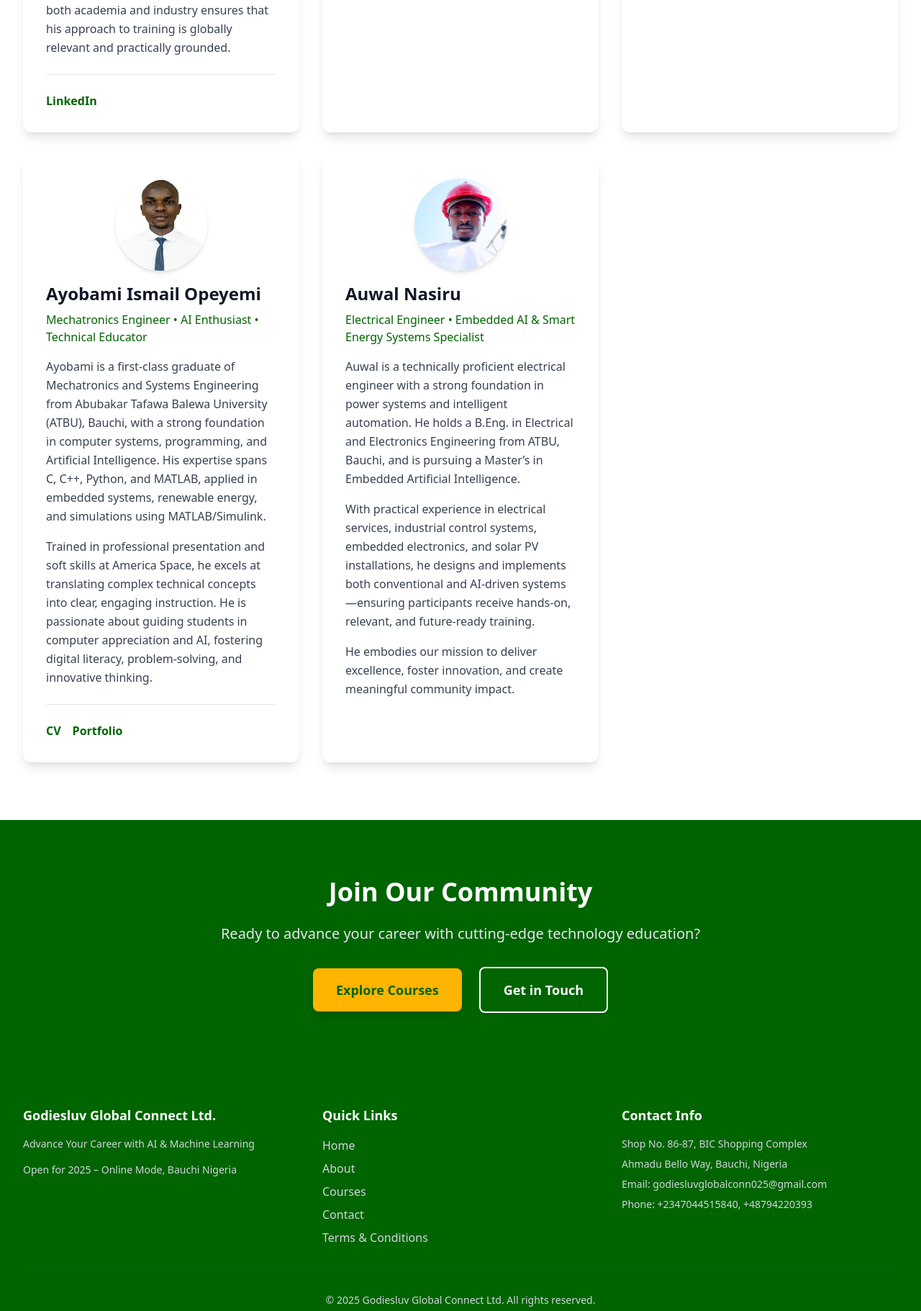
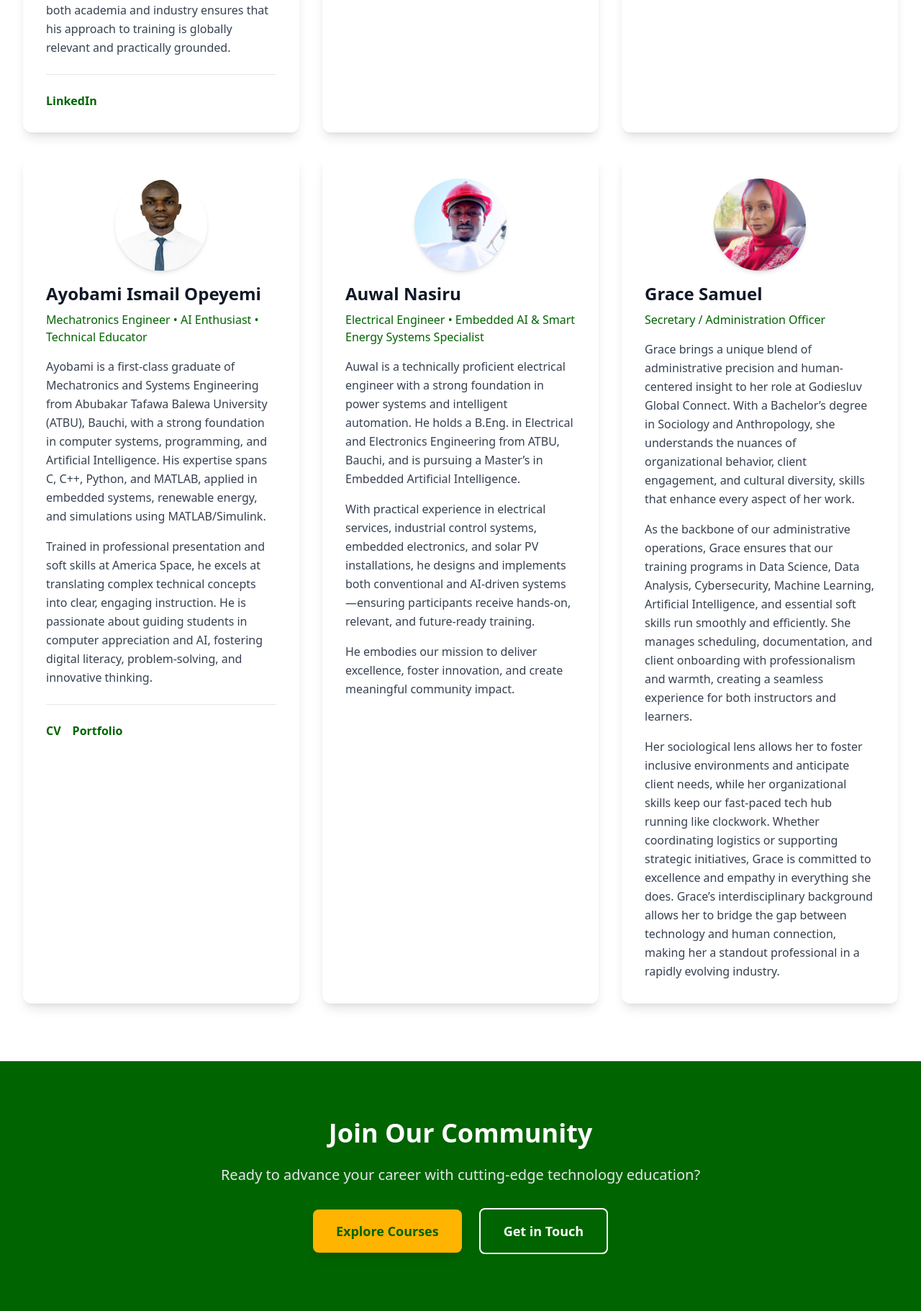
Before and after one commit to DamaMichaelYohanna/mannielytics, a Django app: page /about/ in a window 1280 px wide. Shown: the part 4146-5967 px from the top of the page at 72% size. Run offline with Django 5.2, Linux system fonts and the light colour scheme; some libraries are stand-ins or nearby versions.

Commit message:
updated profile

```diff
--- a/templates/core/about.html
+++ b/templates/core/about.html
@@ -478,6 +478,19 @@
           <p>He embodies our mission to deliver excellence, foster innovation, and create meaningful community impact.</p>
         </div>
       </div>
+      <!-- Grace Sammuel -->
+      <div class="bg-white rounded-xl shadow-lg p-8 hover:shadow-xl transition-shadow duration-300 animate-slide-up delay-200 h-full flex flex-col">
+        <img src="{% static 'grace-samuel.jpg' %}" alt="Auwal Nasiru" class="w-32 h-32 rounded-full object-cover mx-auto mb-4 shadow-md" loading="lazy">
+        <h3 class="text-2xl font-semibold text-gray-900 mb-2">Grace Samuel</h3>
+        <p class="text-brand-green font-medium mb-4">Secretary / Administration Officer</p>
+        <div class="space-y-4 text-gray-700 leading-relaxed">
+          <p>Grace brings a unique blend of administrative precision and human-centered insight to her role at Godiesluv Global Connect. With a Bachelor’s degree in Sociology and Anthropology, she understands the nuances of organizational behavior, client engagement, and cultural diversity, skills that enhance every aspect of her work.
+          </p>
+          <p> As the backbone of our administrative operations, Grace ensures that our training programs in Data Science, Data Analysis, Cybersecurity, Machine Learning, Artificial Intelligence, and essential soft skills run smoothly and efficiently. She manages scheduling, documentation, and client onboarding with professionalism and warmth, creating a seamless experience for both instructors and learners.
+          </p>
+          <p>Her sociological lens allows her to foster inclusive environments and anticipate client needs, while her organizational skills keep our fast-paced tech hub running like clockwork. Whether coordinating logistics or supporting strategic initiatives, Grace is committed to excellence and empathy in everything she does. Grace’s interdisciplinary background allows her to bridge the gap between technology and human connection, making her a standout professional in a rapidly evolving industry.</p>
+        </div>
+      </div>
     </div>
   </div>
 </section>
```
Also changed, not shown: static/grace-samuel.jpg (added), 1 other file.
